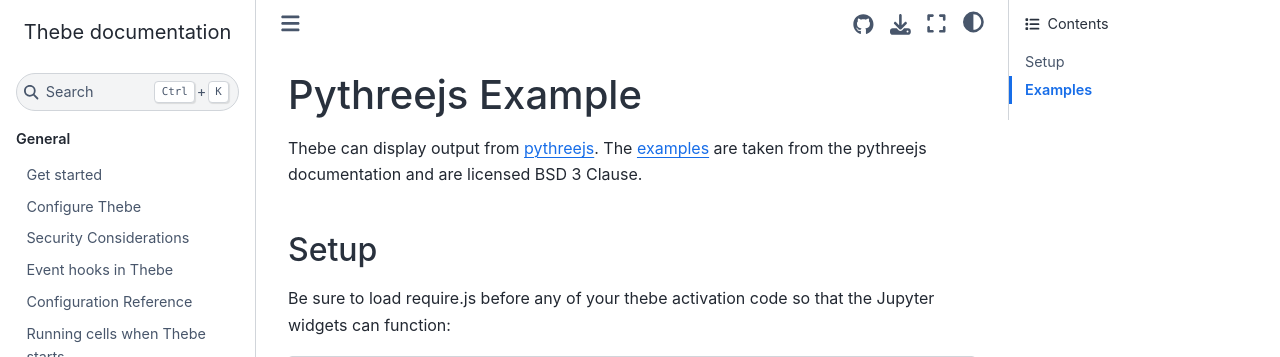
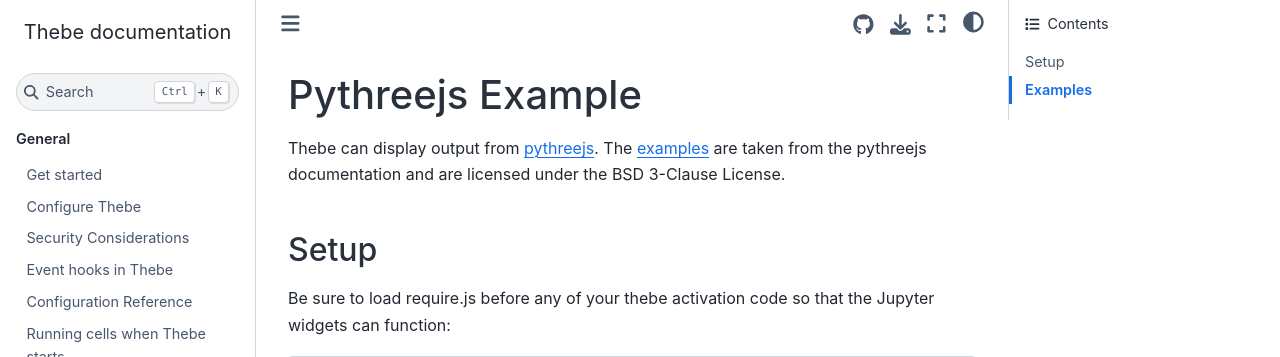
Before and after one commit to jupyter-book/thebe, a Sphinx documentation site: the page built from docs/examples/pythreejs-example.rst, in a window 1280 px wide and 900 px high. Shown: the top 357 px of the window. Built offline with Sphinx 7.4.7 and the Sphinx Book theme 1.1.4, drawn with Linux system fonts in a browser that asks for light colours; comment, search, counter and statistics services are not loaded.

Commit message:
Update docs/examples/pythreejs-example.rst

```diff
--- a/docs/examples/pythreejs-example.rst
+++ b/docs/examples/pythreejs-example.rst
@@ -3,7 +3,7 @@
 =================
 
 Thebe can display output from pythreejs_. The `examples <https://pythreejs.readthedocs.io/en/stable/examples/>`_ are taken from the
-pythreejs documentation and are licensed BSD 3 Clause.
+pythreejs documentation and are licensed under the BSD 3-Clause License.
 
 .. _pythreejs: https://github.com/jupyter-widgets/pythreejs
 
```
